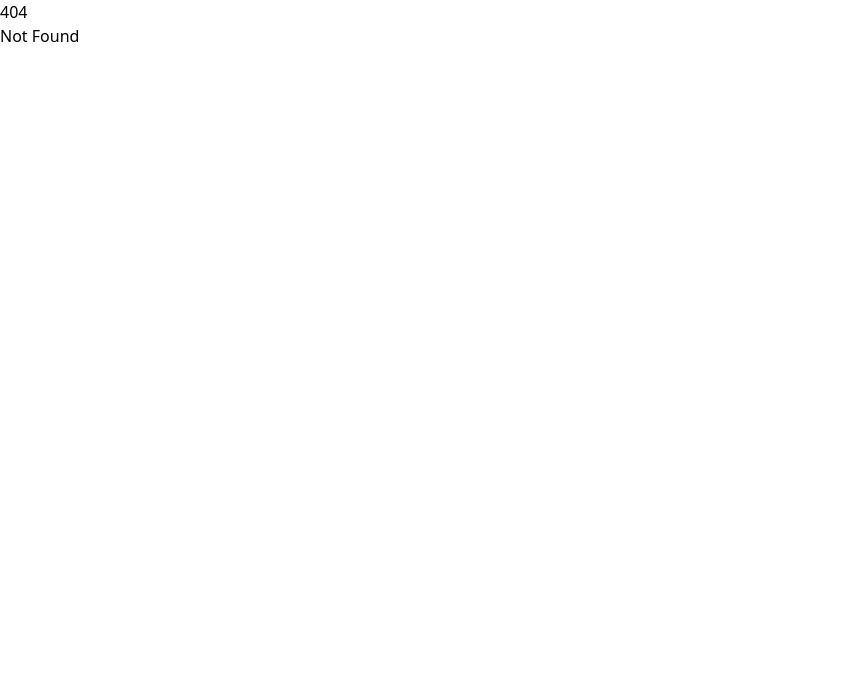
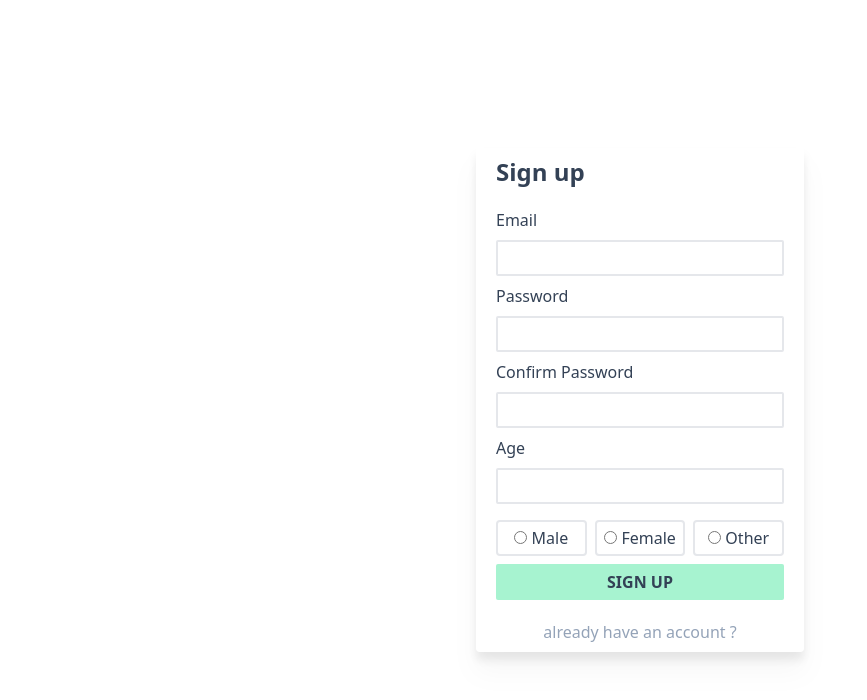
Before and after one commit to tnp2004/petplz, a SvelteKit app in the folder client/: page /signup in a window 1280 px wide. Before the commit this address had no page. Shown: the top 700 px of the page, without its empty margins (0-867 px from the left). Built offline with nearby package versions, Linux system fonts and the light colour scheme.

Commit message:
add sign up form

```diff
--- /dev/null
+++ b/client/src/routes/signup/+page.svelte
@@ -0,0 +1,53 @@
+<script lang="ts">
+    type Gender = "male" | "female" | "other";
+
+    let email: string;
+    let password: string;
+    let confirmPassword: string;
+    let age: string;
+	let gender: Gender;
+</script>
+
+<div class="flex h-screen">
+	<div class="m-auto drop-shadow-xl bg-white rounded py-2 px-5 text-slate-700">
+		<h1 class="text-2xl font-bold">Sign up</h1>
+		<div class="my-5">
+			<div class="my-2 w-72">
+                <label for="email">
+                    Email
+                    <input bind:value={email} class="border-2 rounded-sm w-full px-1 my-2 h-9" type="text" />
+                </label>
+                <label for="password">
+                    Password
+                    <input bind:value={password} class="border-2 rounded-sm w-full px-1 my-2 h-9" type="text"/>
+                </label>
+                <label for="confirm-password">
+                    Confirm Password
+                    <input bind:value={confirmPassword} class="border-2 rounded-sm w-full px-1 my-2 h-9" type="text"/>
+                </label>
+                <label for="age">
+                    Age
+                    <input bind:value={age} class="border-2 rounded-sm w-full my-2 px-1 h-9" type="text" />
+                </label>
+				<div class="flex gap-2 my-2 justify-between">
+						<button on:click={() => (gender = 'male')} class="rounded w-full border-2 p-1">
+							<input type="radio" value="male" checked={gender == 'male'} />
+							Male
+						</button>
+						<button on:click={() => (gender = 'female')} class="rounded w-full border-2 p-1">
+							<input type="radio" value="female" checked={gender == 'female'} />
+							Female
+						</button>
+						<button on:click={() => (gender = 'other')} class="rounded w-full border-2 p-1">
+							<input type="radio" value="other" checked={gender == 'other'} />
+							Other
+						</button>
+				</div>
+			</div>
+			<button class="bg-emerald-200 font-bold w-full rounded-sm p-1 h-9">SIGN UP</button>
+		</div>
+		<div class="text-center text-slate-400">
+			<a href="/signin">already have an account ?</a>
+		</div>
+	</div>
+</div>
```
